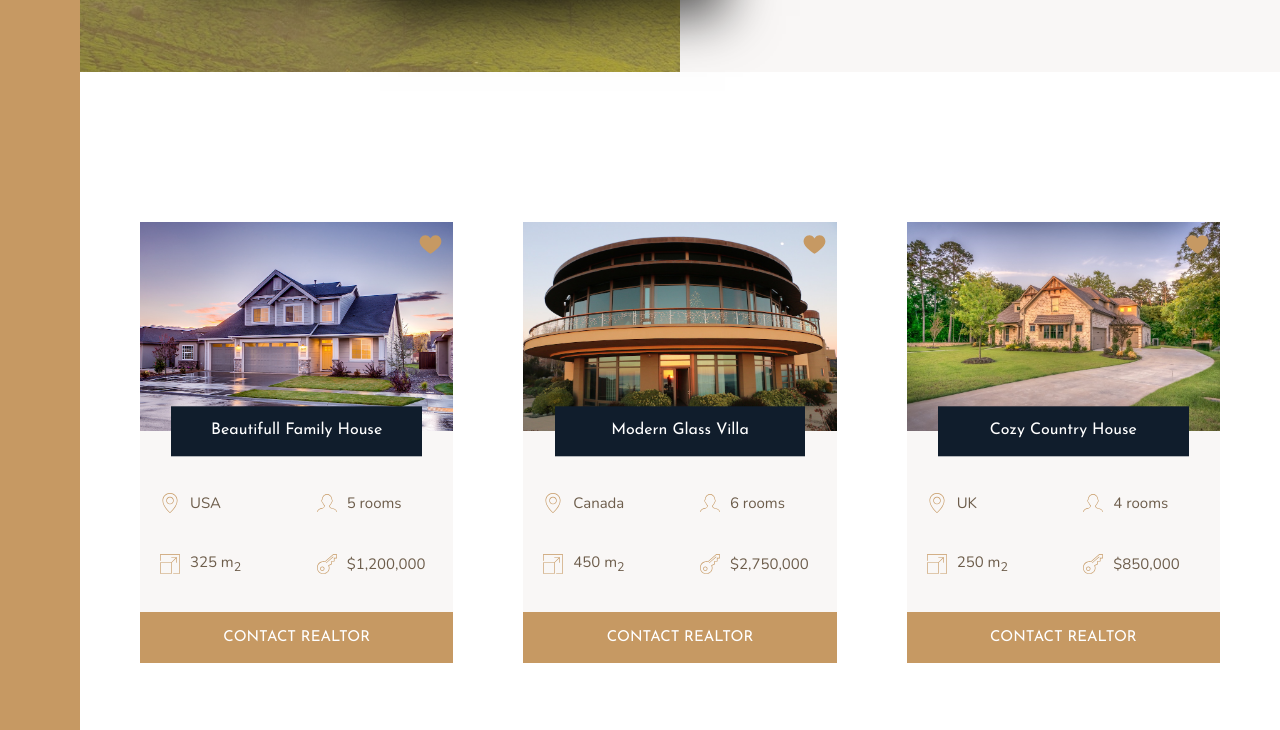
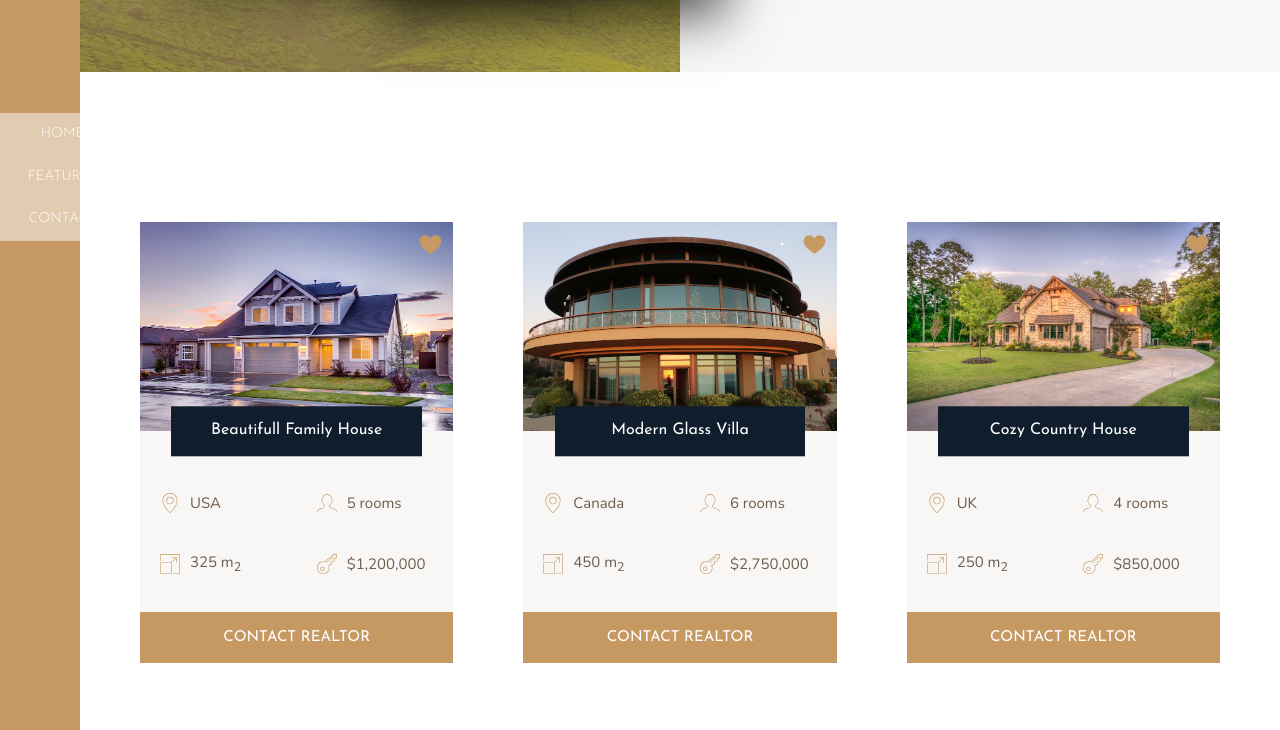
Before and after one commit to TVATDCI/nexter_2025, a website: page index.html in a window 1280 px wide. Shown: the part 1748-2478 px from the top of the page. Drawn offline with nearby package versions, Linux system fonts and the light colour scheme.

Commit message:
implement nav with ul li for sidebar

```diff
--- a/index.html
+++ b/index.html
@@ -18,6 +18,12 @@
     <!--sidebar-->
     <div class="sidebar">
         <button class="nav-btn"></button>
+        <nav class="nav" id="nav">
+            <ul class="nav__list">
+                <li class="nav__item"><a href="#" class="nav__link">Home</a></li>
+                <li class="nav__item"><a href="#" class="nav__link">Features</a></li>
+                <li class="nav__item"><a href="#" class="nav__link">Contact</a></li>
+            </ul>
     </div>
     <header class=" header">
         <img src="img/logo.png" alt="Nexter logo" class="header__logo">
```
